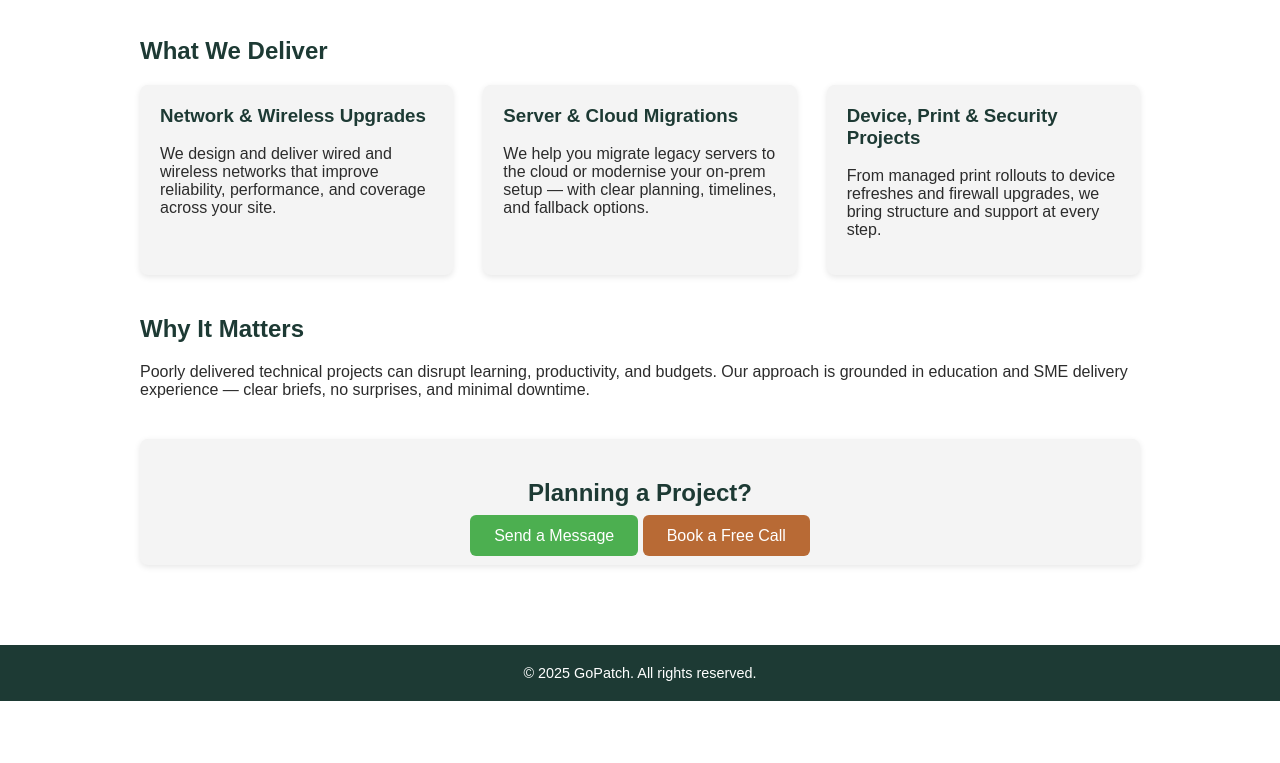
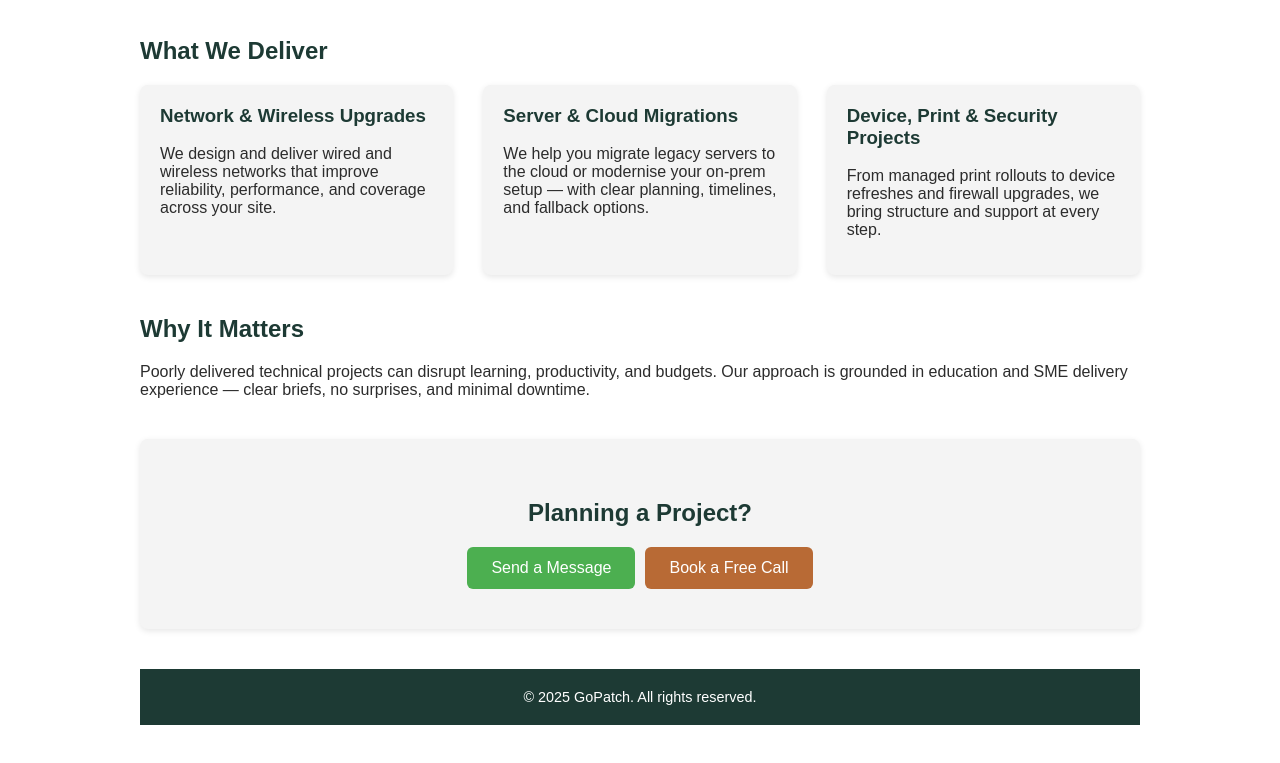
Before and after one commit to gopatchuk/gopatch.uk, a plain HTML site: page technical-projects.html in a window 1280 px wide. Shown: the part 476-1239 px from the top of the page. Before the commit the page ends 1177 px from the top, so only its background shows below. Drawn offline with Linux system fonts and the light colour scheme.

Commit message:
Update technical-projects.html

```diff
--- a/technical-projects.html
+++ b/technical-projects.html
@@ -76,12 +76,14 @@
       <p>Poorly delivered technical projects can disrupt learning, productivity, and budgets. Our approach is grounded in education and SME delivery experience — clear briefs, no surprises, and minimal downtime.</p>
     </section>
 
-    <section class="card" style="text-align:center;">
-      <h2>Planning a Project?</h2>
-      <a href="/contact.html" class="cta-button">Send a Message</a>
-      <a href="/contact.html#calendly" class="cta-button secondary">Book a Free Call</a>
-    </section>
-  </main>
+<section class="card" style="text-align:center; padding: 40px 20px;">
+  <h2 style="margin-bottom: 20px;">Planning a Project?</h2>
+  <div style="display: flex; justify-content: center; flex-wrap: wrap; gap: 10px;">
+    <a href="/contact.html" class="cta-button">Send a Message</a>
+    <a href="/contact.html#calendly" class="cta-button secondary">Book a Free Call</a>
+  </div>
+</section>
+
 
   <footer>
     &copy; 2025 GoPatch. All rights reserved.
```
